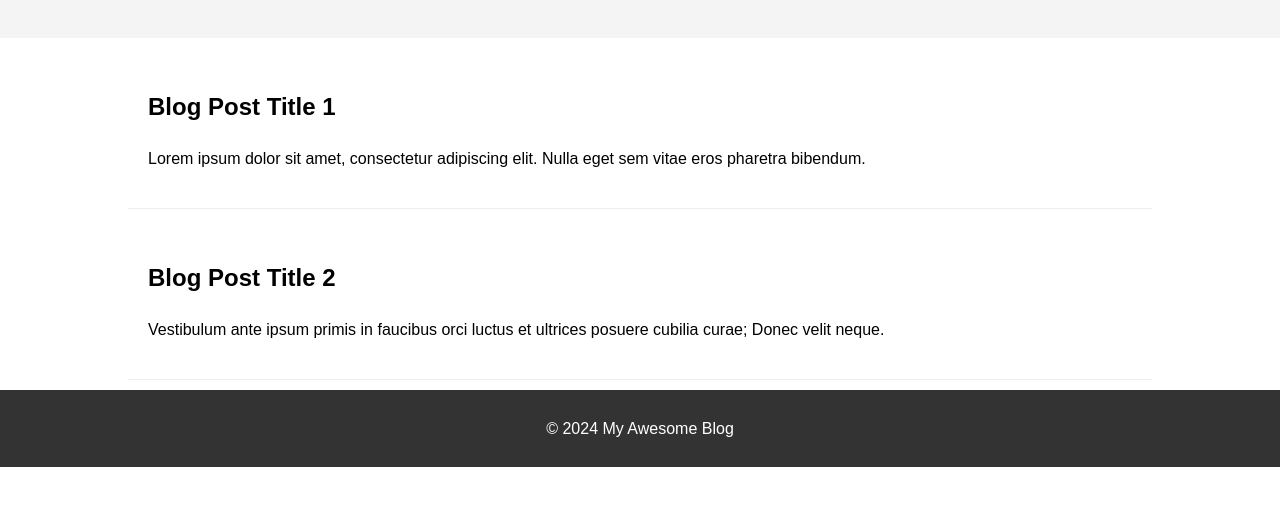
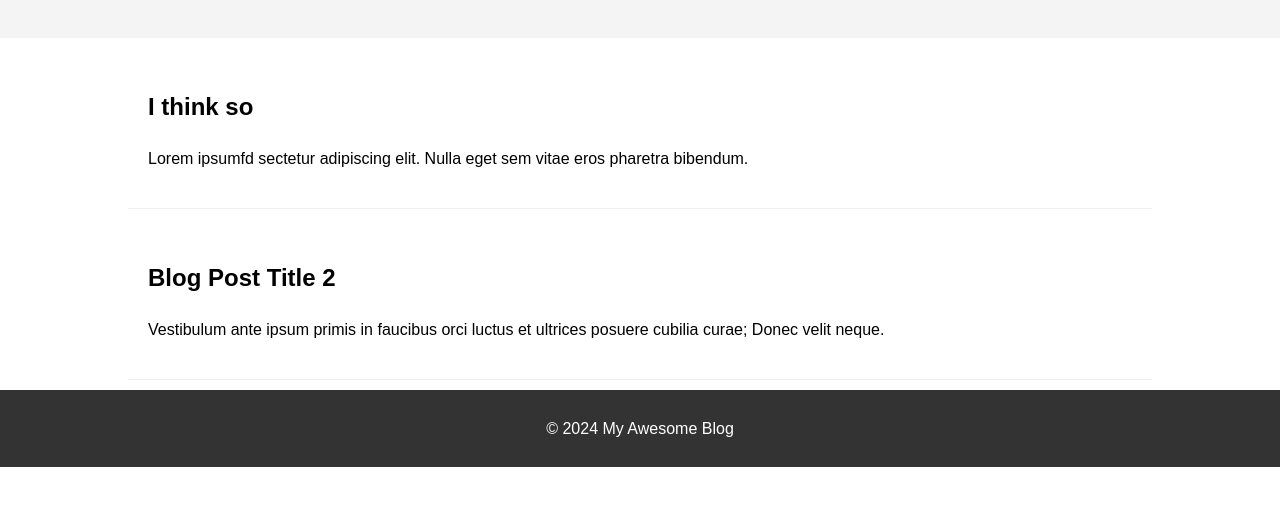
Before and after one commit to jeshwanth-A/mywebsite, a plain HTML site: page index.html in a window 1280 px wide. Shown: the part 96-602 px from the top of the page. Drawn offline with Linux system fonts and the light colour scheme.

Commit message:
Update index.html

```diff
--- a/index.html
+++ b/index.html
@@ -19,8 +19,8 @@
 
     <div class="container">
         <article>
-            <h2>Blog Post Title 1</h2>
-            <p>Lorem ipsum dolor sit amet, consectetur adipiscing elit. Nulla eget sem vitae eros pharetra bibendum.</p>
+            <h2>I think so</h2>
+            <p>Lorem ipsumfd sectetur adipiscing elit. Nulla eget sem vitae eros pharetra bibendum.</p>
         </article>
 
         <article>
```
